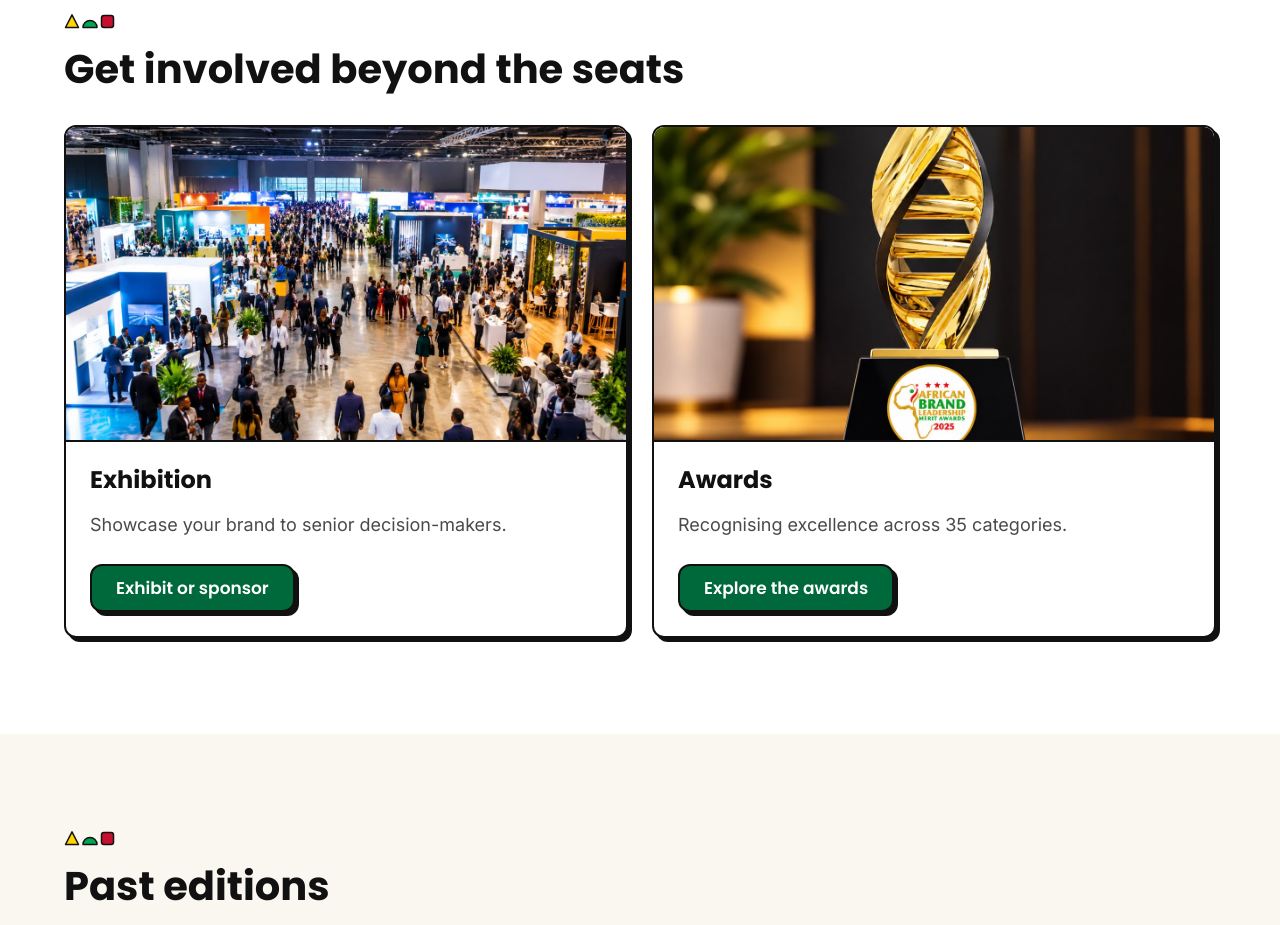
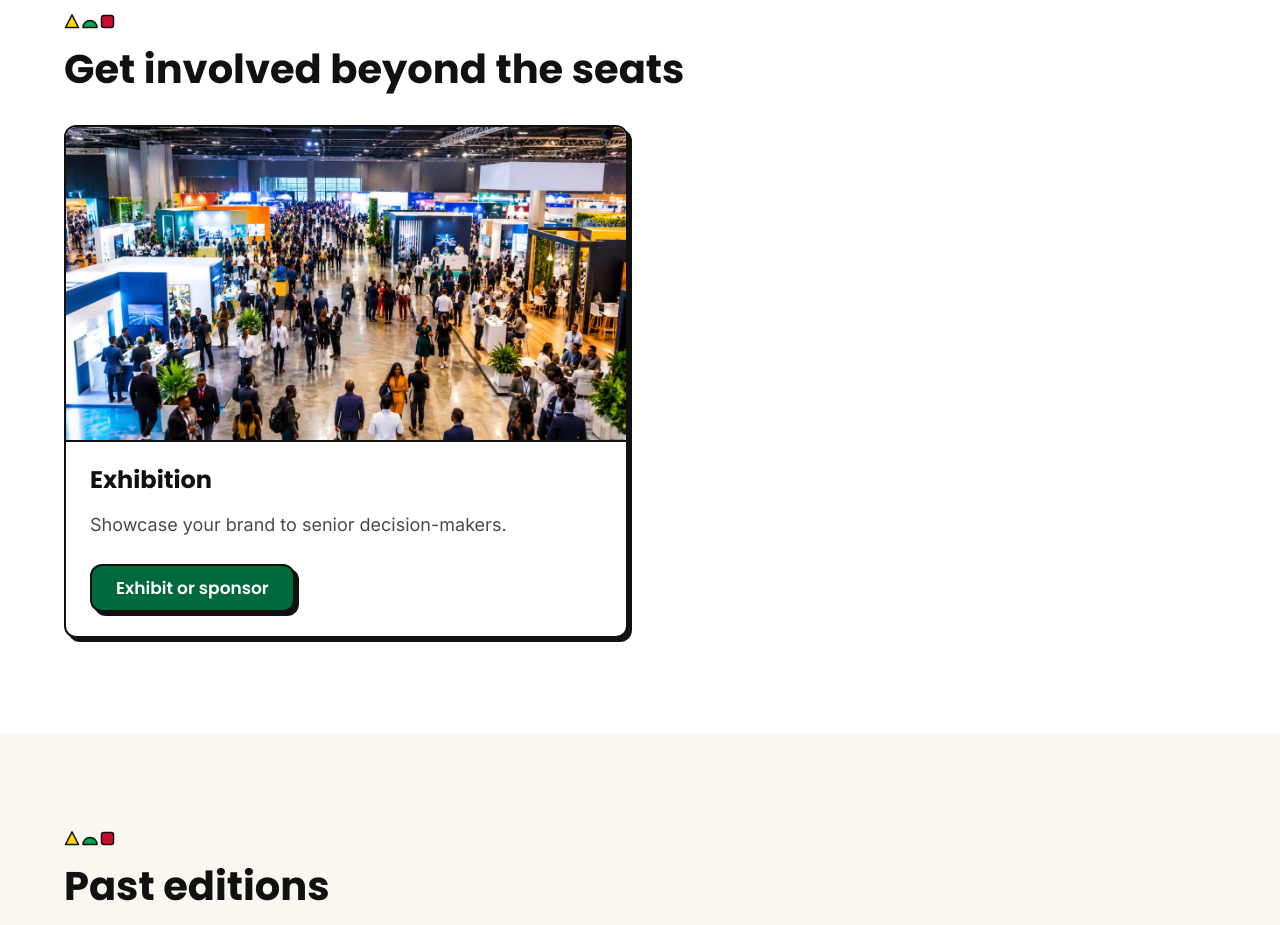
Before and after one commit to Popoeson/African_brands_congress, a website with bundled scripts: page index.html in a window 1280 px wide. Shown: the part 3800-4725 px from the top of the page. Built offline with nearby package versions, Linux system fonts and the light colour scheme.

Commit message:
Update index.html

```diff
--- a/index.html
+++ b/index.html
@@ -194,7 +194,7 @@
             </div>
           </article>
 
-          <article class="card media-card" data-reveal>
+       <!--   <article class="card media-card" data-reveal>
             <div class="media-card__media">
               <img
                 src="/assets/img/award.webp"
@@ -210,7 +210,7 @@
               <p>Recognising excellence across 35 categories.</p>
               <a class="btn btn--secondary" href="/awards">Explore the awards</a>
             </div>
-          </article>
+          </article>-->
         </div>
       </div>
     </section>
```
